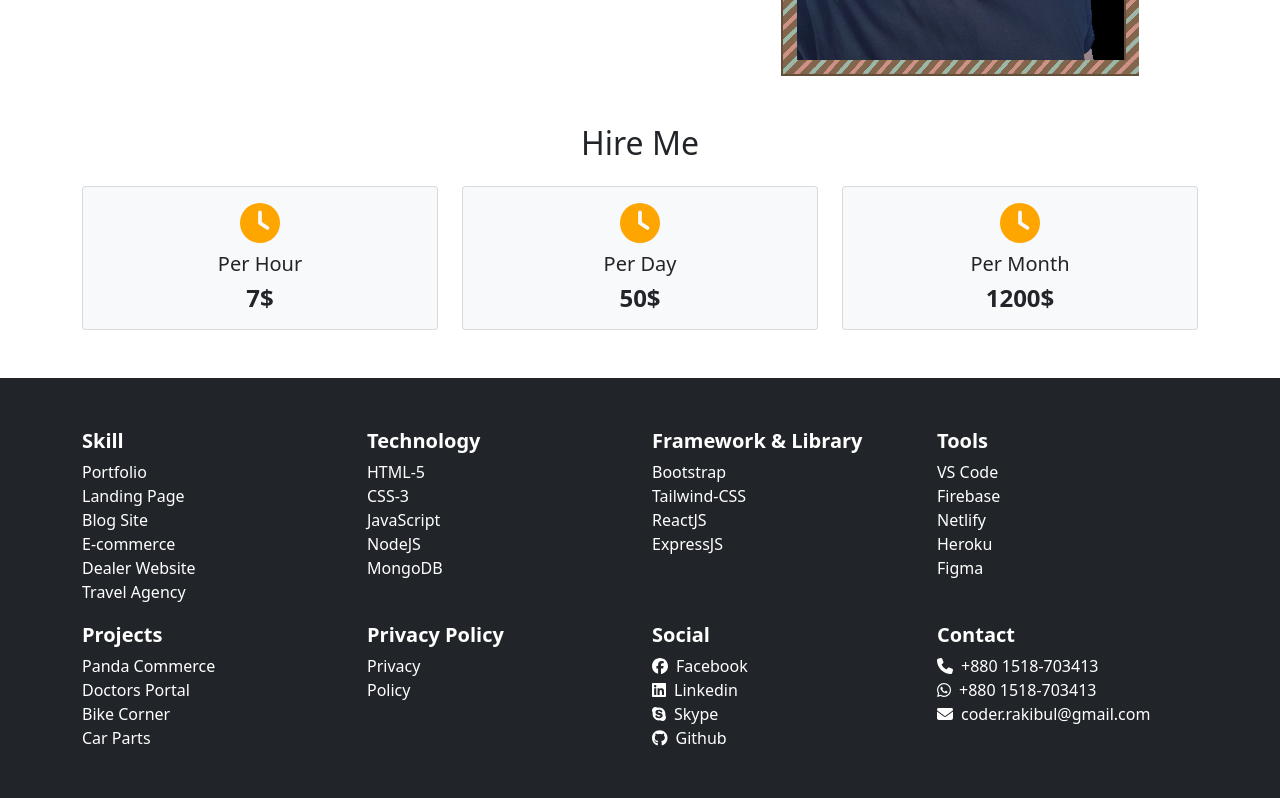
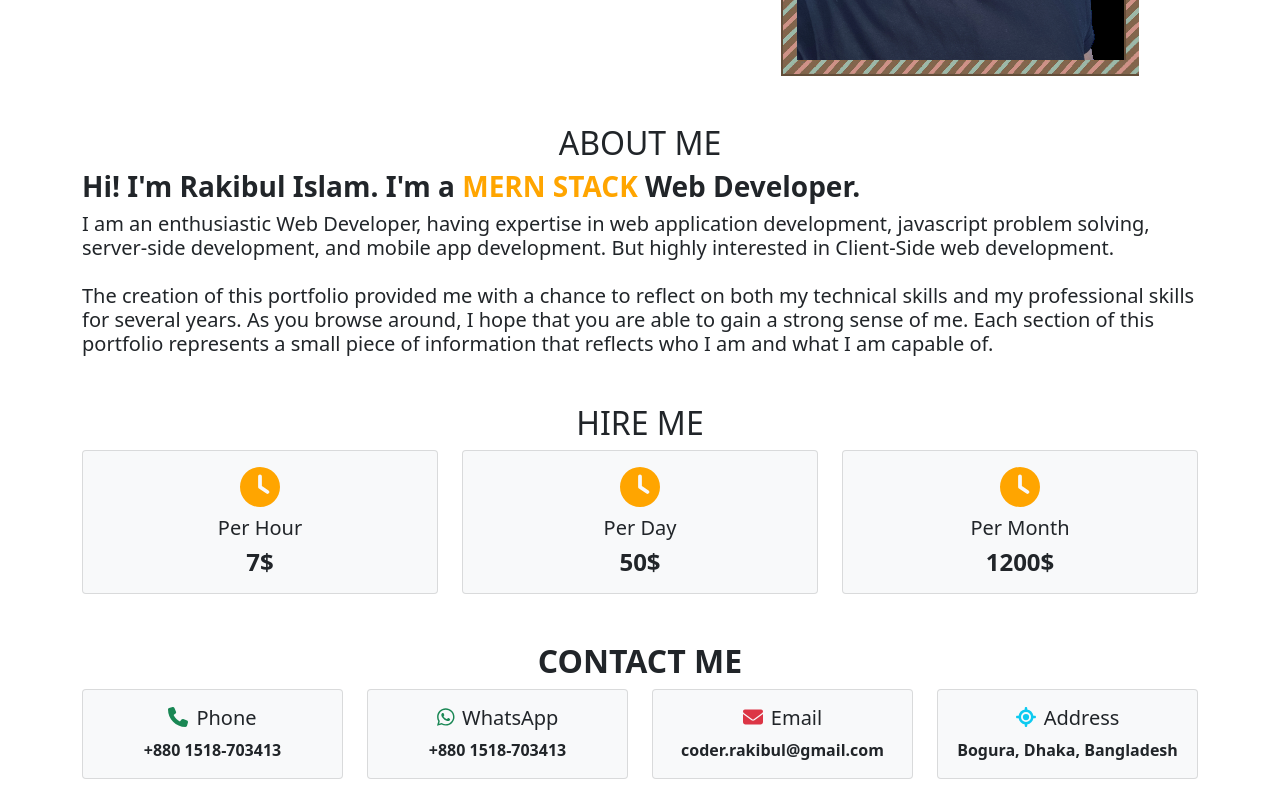
Before and after one commit to coderrakibul/personal-portfolio, a React (Create React App) app: page / in a window 1280 px wide. Shown: the part 500-1298 px from the top of the page. Built offline with nearby package versions, Linux system fonts and the light colour scheme.

Commit message:
contact updated

```diff
--- a/src/pages/Contact/Contact.js
+++ b/src/pages/Contact/Contact.js
@@ -1,3 +1,4 @@
+import { faWhatsapp, faFacebook, faTwitter, faLinkedin, faSkype } from '@fortawesome/free-brands-svg-icons';
 import { FontAwesomeIcon } from '@fortawesome/react-fontawesome';
 import { faPhone } from '@fortawesome/free-solid-svg-icons';
 import { faEnvelope } from '@fortawesome/free-solid-svg-icons';
@@ -9,13 +10,12 @@ const Contact = () => {
     return (
         <section className='container mt-5 mb-5'>
             <h2 className='text-center mt-5 text-uppercase fw-bold mb-4'>Contact Me</h2>
-            <div className="row row-cols-1 row-cols-md-2 row-cols-lg-3 g-4">
+            <div className="row row-cols-1 row-cols-md-2 row-cols-lg-2 g-4">
 
                 <div className="col">
                     <div className="card h-100 bg-light">
-
                         <div className="card-body text-center">
-                            <h5 className="card-title"><FontAwesomeIcon className='me-2 text-color' icon={faPhone} />Phone</h5>
+                            <h5 className="card-title"><FontAwesomeIcon className='me-2 text-success' icon={faPhone} />Phone</h5>
                             <p className="card-text fw-bold">+880 1518-703413</p>
                         </div>
                     </div>
@@ -23,9 +23,17 @@ const Contact = () => {
 
                 <div className="col">
                     <div className="card h-100 bg-light">
+                        <div className="card-body text-center">
+                            <h5 className="card-title"><FontAwesomeIcon className='me-2 text-success' icon={faWhatsapp} />WhatsApp</h5>
+                            <p className="card-text fw-bold">+880 1518-703413</p>
+                        </div>
+                    </div>
+                </div>
 
+                <div className="col">
+                    <div className="card h-100 bg-light">
                         <div className="card-body text-center">
-                            <h5 className="card-title"><FontAwesomeIcon className='me-2 text-color' icon={faEnvelope} />Email</h5>
+                            <h5 className="card-title"><FontAwesomeIcon className='me-2 text-danger' icon={faEnvelope} />Email</h5>
                             <p className="card-text fw-bold">coder.rakibul@gmail.com</p>
                         </div>
                     </div>
@@ -33,10 +41,45 @@ const Contact = () => {
 
                 <div className="col">
                     <div className="card h-100 bg-light">
+                        <div className="card-body text-center">
+                            <h5 className="card-title"><FontAwesomeIcon className='me-2 text-info' icon={faLocation} />Address</h5>
+                            <p className="card-text fw-bold">Bogura, Dhaka, Bangladesh</p>
+                        </div>
+                    </div>
+                </div>
 
+                <div className="col">
+                    <div className="card h-100 bg-light">
                         <div className="card-body text-center">
-                            <h5 className="card-title"><FontAwesomeIcon className='me-2 text-color' icon={faLocation} />Location</h5>
-                            <p className="card-text fw-bold">Bogura, Dhaka, Bangladesh</p>
+                            <h5 className="card-title"><FontAwesomeIcon className='me-2 text-primary' icon={faFacebook} />Facebook</h5>
+                            <p className="card-text fw-bold"> <a className='text-decoration-none' href="https://web.facebook.com/coder.rakibul" target="_blank" rel="noopener noreferrer">Facebook</a></p>
+                        </div>
+                    </div>
+                </div>
+
+                <div className="col">
+                    <div className="card h-100 bg-light">
+                        <div className="card-body text-center">
+                            <h5 className="card-title"><FontAwesomeIcon className='me-2 text-primary' icon={faTwitter} />Twitter</h5>
+                            <p className="card-text fw-bold"> <a className='text-decoration-none' href="https://twitter.com/coderrakibul" target="_blank" rel="noopener noreferrer">Twitter</a></p>
+                        </div>
+                    </div>
+                </div>
+
+                <div className="col">
+                    <div className="card h-100 bg-light">
+                        <div className="card-body text-center">
+                            <h5 className="card-title"><FontAwesomeIcon className='me-2 text-primary' icon={faLinkedin} />LinkedIn</h5>
+                            <p className="card-text fw-bold"> <a className='text-decoration-none' href="https://www.linkedin.com/in/coderrakibul/" target="_blank" rel="noopener noreferrer">LinkedIn</a></p>
+                        </div>
+                    </div>
+                </div>
+
+                <div className="col">
+                    <div className="card h-100 bg-light">
+                        <div className="card-body text-center">
+                            <h5 className="card-title"><FontAwesomeIcon className='me-2 text-primary' icon={faSkype} />Skype</h5>
+                            <p className="card-text fw-bold"> <a className='text-decoration-none' href="https://join.skype.com/invite/vRYdJbWwVYXN" target="_blank" rel="noopener noreferrer">Skype</a></p>
                         </div>
                     </div>
                 </div>
--- a/src/pages/Home/Hire.js
+++ b/src/pages/Home/Hire.js
@@ -5,7 +5,7 @@ import React from 'react';
 const Hire = () => {
     return (
         <section className='container mt-5 mb-5'>
-            <h2 className='text-center mb-4'>Hire Me</h2>
+            <h2 className='text-center text-uppercase'>Hire Me</h2>
             <div className="row row-cols-1 row-cols-md-2 row-cols-lg-3 g-4">
 
                 <div className="col">
--- a/src/pages/Home/Home.js
+++ b/src/pages/Home/Home.js
@@ -1,6 +1,8 @@
 import React from 'react';
 import Banner from './Banner';
+import More from './More';
 import Hire from './Hire';
+import ReachOut from './ReachOut';
 
 
 const Home = () => {
@@ -8,7 +10,9 @@ const Home = () => {
     return (
         <div>
             <Banner></Banner>
+            <More></More>
             <Hire></Hire>
+            <ReachOut></ReachOut>
         </div>
     );
 };
--- /dev/null
+++ b/src/pages/Home/More.js
@@ -0,0 +1,22 @@
+import React from 'react';
+
+const More = () => {
+    return (
+        <section className='container mt-5 mb-5'>
+            <h2 className='text-center text-uppercase'>About Me</h2>
+
+            <div className='col'>
+                <h3 className="fw-bold">
+                    Hi! I'm Rakibul Islam. I'm a <strong className="text-color">MERN STACK</strong> Web
+                    Developer.
+                </h3>
+                <h5> I am an enthusiastic Web Developer, having expertise in web application development, javascript problem solving, server-side development, and mobile app development. But highly interested in Client-Side web development.
+                    <br /><br />
+
+                    The creation of this portfolio provided me with a chance to reflect on both my technical skills and my professional skills for several years. As you browse around, I hope that you are able to gain a strong sense of me. Each section of this portfolio represents a small piece of information that reflects who I am and what I am capable of.</h5>
+            </div>
+        </section>
+    );
+};
+
+export default More;
--- /dev/null
+++ b/src/pages/Home/ReachOut.js
@@ -0,0 +1,57 @@
+import { faWhatsapp } from '@fortawesome/free-brands-svg-icons';
+import { faEnvelope, faLocation, faPhone } from '@fortawesome/free-solid-svg-icons';
+import { FontAwesomeIcon } from '@fortawesome/react-fontawesome';
+import React from 'react';
+
+const ReachOut = () => {
+    return (
+        <section className='container mt-5 mb-5'>
+            <h2 className='text-center mt-5 text-uppercase fw-bold'>Contact Me</h2>
+            <div className="row row-cols-1 row-cols-md-2 row-cols-lg-4 g-4">
+
+                <div className="col">
+                    <div className="card h-100 bg-light">
+
+                        <div className="card-body text-center">
+                            <h5 className="card-title"><FontAwesomeIcon className='me-2 text-success' icon={faPhone} />Phone</h5>
+                            <p className="card-text fw-bold">+880 1518-703413</p>
+                        </div>
+                    </div>
+                </div>
+
+                <div className="col">
+                    <div className="card h-100 bg-light">
+
+                        <div className="card-body text-center">
+                            <h5 className="card-title"><FontAwesomeIcon className='me-2 text-success' icon={faWhatsapp} />WhatsApp</h5>
+                            <p className="card-text fw-bold">+880 1518-703413</p>
+                        </div>
+                    </div>
+                </div>
+
+                <div className="col">
+                    <div className="card h-100 bg-light">
+
+                        <div className="card-body text-center">
+                            <h5 className="card-title"><FontAwesomeIcon className='me-2 text-danger' icon={faEnvelope} />Email</h5>
+                            <p className="card-text fw-bold">coder.rakibul@gmail.com</p>
+                        </div>
+                    </div>
+                </div>
+
+                <div className="col">
+                    <div className="card h-100 bg-light">
+
+                        <div className="card-body text-center">
+                            <h5 className="card-title"><FontAwesomeIcon className='me-2 text-info' icon={faLocation} />Address</h5>
+                            <p className="card-text fw-bold">Bogura, Dhaka, Bangladesh</p>
+                        </div>
+                    </div>
+                </div>
+
+            </div>
+        </section>
+    );
+};
+
+export default ReachOut;
--- a/src/pages/Shared/Footer.js
+++ b/src/pages/Shared/Footer.js
@@ -2,7 +2,7 @@ import { FontAwesomeIcon } from '@fortawesome/react-fontawesome';
 import { faPhone } from '@fortawesome/free-solid-svg-icons';
 import { faEnvelope } from '@fortawesome/free-solid-svg-icons';
 import React from 'react';
-import { faFacebook, faGithub, faLinkedin, faSkype, faWhatsapp } from '@fortawesome/free-brands-svg-icons';
+import { faFacebook, faTwitter, faGithub, faLinkedin, faSkype, faWhatsapp } from '@fortawesome/free-brands-svg-icons';
 
 const Footer = () => {
 	const date = new Date();
@@ -68,6 +68,7 @@ const Footer = () => {
 					<div className='col d-flex flex-column mt-3'>
 						<span className='fw-bold fs-5 mb-1'>Social</span>
 						<span><a href='https://www.facebook.com/coder.rakibul' target="blank" className="text-decoration-none text-white"><FontAwesomeIcon className='me-2' icon={faFacebook} />Facebook</a></span>
+						<span><a href='https://twitter.com/coderrakibul' target="blank" className="text-decoration-none text-white"><FontAwesomeIcon className='me-2' icon={faTwitter} />Twitter</a></span>
 						<span><a href='https://www.linkedin.com/in/coderrakibul/' target="blank" className="text-decoration-none text-white"><FontAwesomeIcon className='me-2' icon={faLinkedin} />Linkedin</a></span>
 						<span><a href='https://join.skype.com/invite/vRYdJbWwVYXN' target="blank" className="text-decoration-none text-white"><FontAwesomeIcon className='me-2' icon={faSkype} />Skype</a></span>
 						<span><a href='https://github.com/coderrakibul' target="blank" className="text-decoration-none text-white"><FontAwesomeIcon className='me-2' icon={faGithub} />Github</a></span>
```
